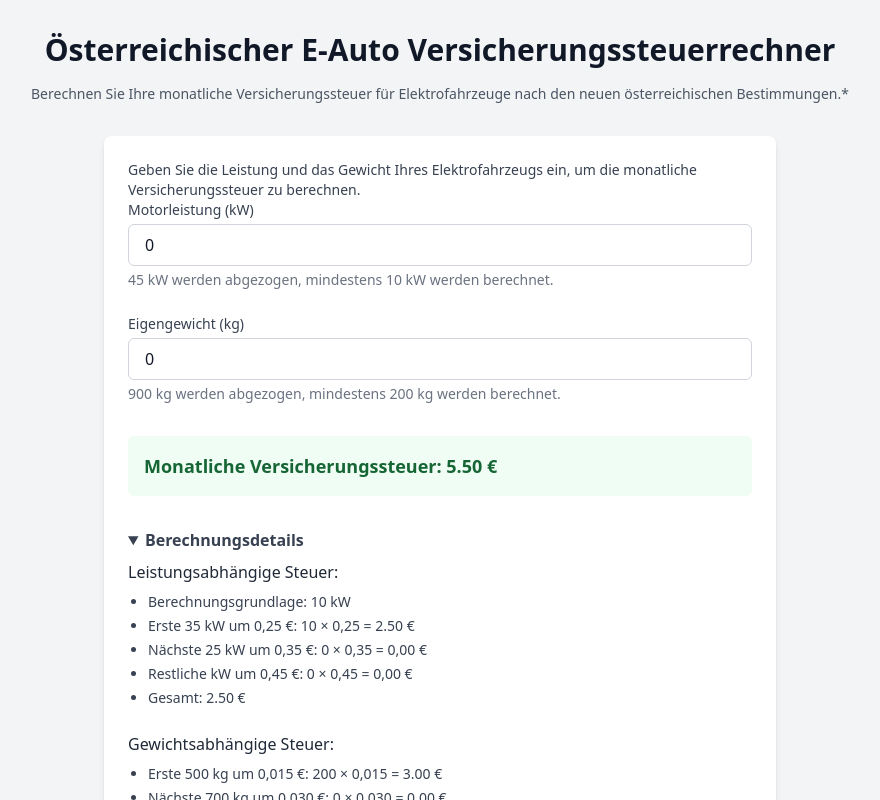
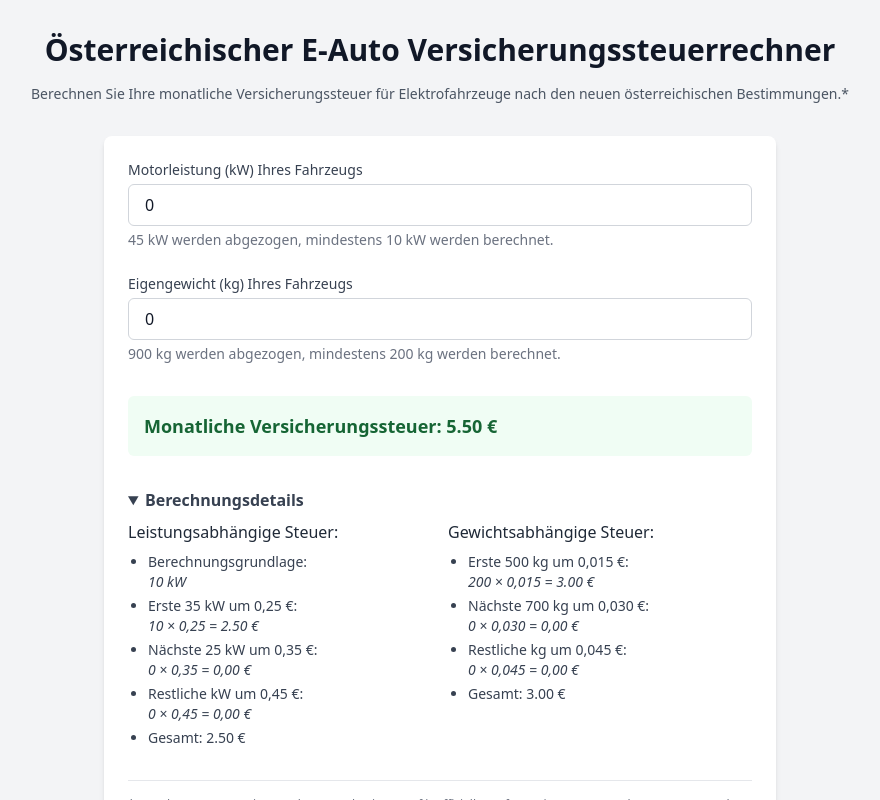
Before and after one commit to mario-neuhold/ev-tax-calc-austria, a Vue app: page / in a window 1280 px wide. Both pictures are taken after a click on the heading "Berechnungsdetails". Shown: the top 800 px of the page, without its empty margins (200-1080 px from the left). Built offline with nearby package versions, Linux system fonts and the light colour scheme.

Commit message:
feat: improve calc detail infos

```diff
--- a/src/App.vue
+++ b/src/App.vue
@@ -1,5 +1,10 @@
 <script setup lang="ts">
 import { ref, computed } from 'vue'
+
+type Step = {
+  title: string
+  calculation: string
+}
 
 const leistung = ref<number>(0)
 const gewicht = ref<number>(0)
@@ -10,29 +15,41 @@ window.matchMedia('(prefers-color-scheme: dark)').addEventListener('change', (e)
   darkMode.value = e.matches
 })
 
-const calculatePowerTax = (kw: number): { total: number; steps: string[] } => {
-  const steps: string[] = []
+const calculatePowerTax = (kw: number): { total: number; steps: Step[] } => {
+  const steps: Step[] = []
   const reductionKw = 45
   let total = 0
 
   // Mindestens 10 kW
   const effectiveKw = Math.max(kw - reductionKw, 10)
-  steps.push(`Berechnungsgrundlage: ${effectiveKw} kW`)
+  steps.push({
+    title: 'Berechnungsgrundlage:',
+    calculation: `${effectiveKw} kW`
+  })
 
   // Erste 35 kW
   const first35 = Math.min(effectiveKw, 35)
   const first35Cost = first35 * 0.25
   total += first35Cost
-  steps.push(`Erste 35 kW um 0,25 €: ${first35} × 0,25 = ${first35Cost.toFixed(2)} €`)
+  steps.push({
+    title: 'Erste 35 kW um 0,25 €:',
+    calculation: `${first35} × 0,25 = ${first35Cost.toFixed(2)} €`
+  })
 
   // Nächste 25 kW
   if (effectiveKw > 35) {
     const next25 = Math.min(effectiveKw - 35, 25)
     const next25Cost = next25 * 0.35
     total += next25Cost
-    steps.push(`Nächste 25 kW um 0,35 €: ${next25} × 0,35 = ${next25Cost.toFixed(2)} €`)
+    steps.push({
+      title: 'Nächste 25 kW um 0,35 €:',
+      calculation: `${next25} × 0,35 = ${next25Cost.toFixed(2)} €`
+    })
   } else {
-    steps.push(`Nächste 25 kW um 0,35 €: 0 × 0,35 = 0,00 €`)
+    steps.push({
+      title: 'Nächste 25 kW um 0,35 €:',
+      calculation: '0 × 0,35 = 0,00 €'
+    })
   }
 
   // Restliche kW
@@ -40,18 +57,27 @@ const calculatePowerTax = (kw: number): { total: number; steps: string[] } => {
     const remaining = effectiveKw - 60
     const remainingCost = remaining * 0.45
     total += remainingCost
-    steps.push(`Restliche kW um 0,45 €: ${remaining} × 0,45 = ${remainingCost.toFixed(2)} €`)
+    steps.push({
+      title: 'Restliche kW um 0,45 €:',
+      calculation: `${remaining} × 0,45 = ${remainingCost.toFixed(2)} €`
+    })
   } else {
-    steps.push(`Restliche kW um 0,45 €: 0 × 0,45 = 0,00 €`)
+    steps.push({
+      title: 'Restliche kW um 0,45 €:',
+      calculation: '0 × 0,45 = 0,00 €'
+    })
   }
 
-  steps.push(`Gesamt: ${total.toFixed(2)} €`)
+  steps.push({
+    title: `Gesamt: ${total.toFixed(2)} €`,
+    calculation: '',
+  })
 
   return { total, steps }
 }
 
-const calculateWeightTax = (weight: number): { total: number; steps: string[] } => {
-  const steps: string[] = []
+const calculateWeightTax = (weight: number): { total: number; steps: { title: string, calculation: string }[] } => {
+  const steps: { title: string, calculation: string }[] = []
   const reductionWeight = 900
   let total = 0
 
@@ -63,7 +89,10 @@ const calculateWeightTax = (weight: number): { total: number; steps: string[] }
   const first500Cost = first500 * 0.015
   if (first500 > 0) {
     total += first500Cost
-    steps.push(`Erste 500 kg um 0,015 €: ${first500} × 0,015 = ${first500Cost.toFixed(2)} €`)
+    steps.push({
+      title: 'Erste 500 kg um 0,015 €:',
+      calculation: `${first500} × 0,015 = ${first500Cost.toFixed(2)} €`
+    })
   }
 
   // Nächste 700 kg
@@ -71,9 +100,15 @@ const calculateWeightTax = (weight: number): { total: number; steps: string[] }
     const next700 = Math.min(effectiveWeight - 500, 700)
     const next700Cost = next700 * 0.030
     total += next700Cost
-    steps.push(`Nächste 700 kg um 0,030 €: ${next700} × 0,030 = ${next700Cost.toFixed(2)} €`)
+    steps.push({
+      title: 'Nächste 700 kg um 0,030 €:',
+      calculation: `${next700} × 0,030 = ${next700Cost.toFixed(2)} €`
+    })
   } else {
-    steps.push(`Nächste 700 kg um 0,030 €: 0 × 0,030 = 0,00 €`)
+    steps.push({
+      title: 'Nächste 700 kg um 0,030 €:',
+      calculation: '0 × 0,030 = 0,00 €'
+    })
   }
 
   // Restliche kg
@@ -81,12 +116,21 @@ const calculateWeightTax = (weight: number): { total: number; steps: string[] }
     const remaining = effectiveWeight - 1200
     const remainingCost = remaining * 0.045
     total += remainingCost
-    steps.push(`Restliche kg um 0,045 €: ${remaining} × 0,045 = ${remainingCost.toFixed(2)} €`)
+    steps.push({
+      title: 'Restliche kg um 0,045 €:',
+      calculation: `${remaining} × 0,045 = ${remainingCost.toFixed(2)} €`
+    })
   } else {
-    steps.push(`Restliche kg um 0,045 €: 0 × 0,045 = 0,00 €`)
+    steps.push({
+      title: 'Restliche kg um 0,045 €:',
+      calculation: '0 × 0,045 = 0,00 €'
+    })
   }
 
-  steps.push(`Gesamt: ${total.toFixed(2)} €`)
+  steps.push({
+    title: `Gesamt: ${total.toFixed(2)} €`,
+    calculation: ''
+  })
 
   return { total, steps }
 }
@@ -103,8 +147,6 @@ const result = computed(() => {
     monthlyTotal: monthlyTotal
   }
 })
-
-const hasInput = computed(() => leistung.value > 0 || gewicht.value > 0)
 </script>
 
 <template>
@@ -123,13 +165,10 @@ const hasInput = computed(() => leistung.value > 0 || gewicht.value > 0)
         </header>
 
         <div class="max-w-2xl mx-auto bg-white dark:bg-gray-800 rounded-lg shadow-md p-6">
-          <p class="text-sm">
-            Geben Sie die Leistung und das Gewicht Ihres Elektrofahrzeugs ein, um die monatliche Versicherungssteuer zu berechnen.
-          </p>
           <div class="space-y-6">
             <div>
               <label for="leistung" class="block text-sm font-medium">
-                Motorleistung (kW)
+                Motorleistung (kW) Ihres Fahrzeugs
               </label>
               <div class="mt-1 relative">
                 <input
@@ -151,7 +190,7 @@ const hasInput = computed(() => leistung.value > 0 || gewicht.value > 0)
 
             <div>
               <label for="gewicht" class="block text-sm font-medium">
-                Eigengewicht (kg)
+                Eigengewicht (kg) Ihres Fahrzeugs
               </label>
               <div class="mt-1 relative">
                 <input
@@ -183,13 +222,14 @@ const hasInput = computed(() => leistung.value > 0 || gewicht.value > 0)
           <details>
             <summary class="font-bold mb-2">Berechnungsdetails</summary>
 
-            <div class="space-y-6">
+            <div class="grid grid-cols-1 sm:grid-cols-2 gap-4">
               <div>
                 <h3 class="font-medium mb-2 text-gray-800 dark:text-gray-200">Leistungsabhängige Steuer:</h3>
                 <ul class="list-disc pl-5 space-y-1">
-                  <li v-for="step in result.powerSteps" :key="step"
+                  <li v-for="(step, i) in result.powerSteps" :key="i"
                       class="text-sm">
-                    {{ step }}
+                    <span :class="{'font-medium': i === result.powerSteps.length - 1}">{{ step.title }}</span><br>
+                    <span class="italic">{{ step.calculation }}</span>
                   </li>
                 </ul>
               </div>
@@ -197,9 +237,10 @@ const hasInput = computed(() => leistung.value > 0 || gewicht.value > 0)
               <div>
                 <h3 class="font-medium mb-2 text-gray-800 dark:text-gray-200">Gewichtsabhängige Steuer:</h3>
                 <ul class="list-disc pl-5 space-y-1">
-                  <li v-for="step in result.weightSteps" :key="step"
+                  <li v-for="(step, i) in result.weightSteps" :key="i"
                       class="text-sm">
-                    {{ step }}
+                    <span :class="{'font-medium': i === result.weightSteps.length - 1}">{{ step.title }}</span><br>
+                    <span class="italic">{{ step.calculation }}</span>
                   </li>
                 </ul>
               </div>
```
